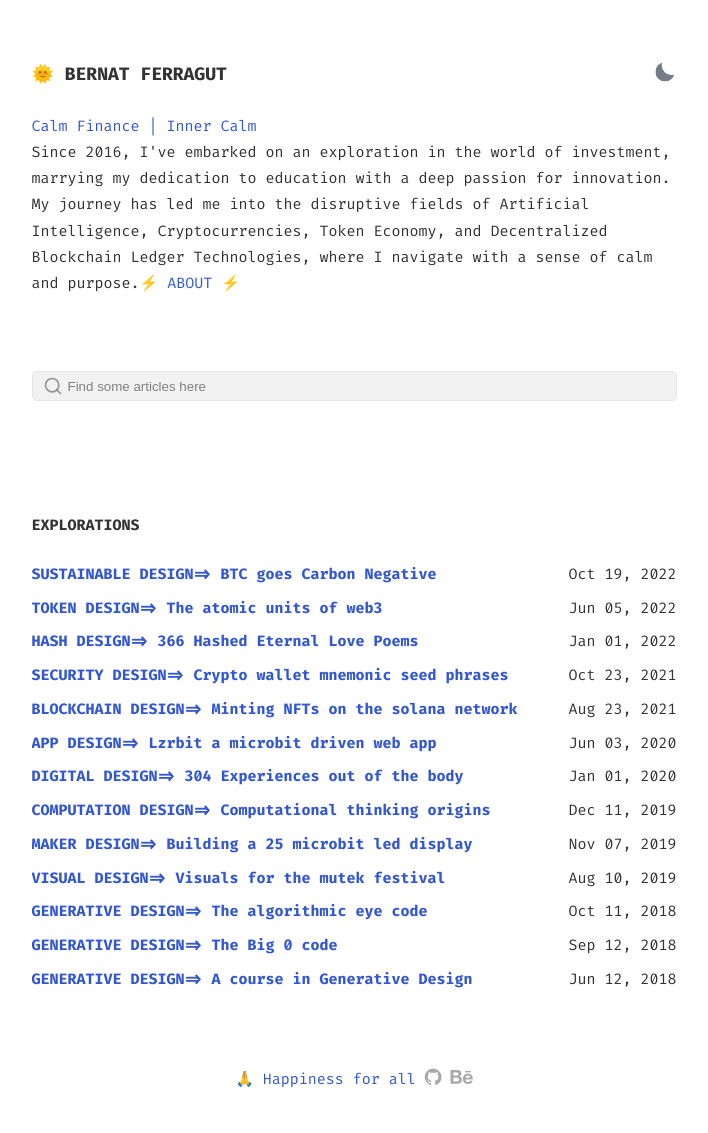
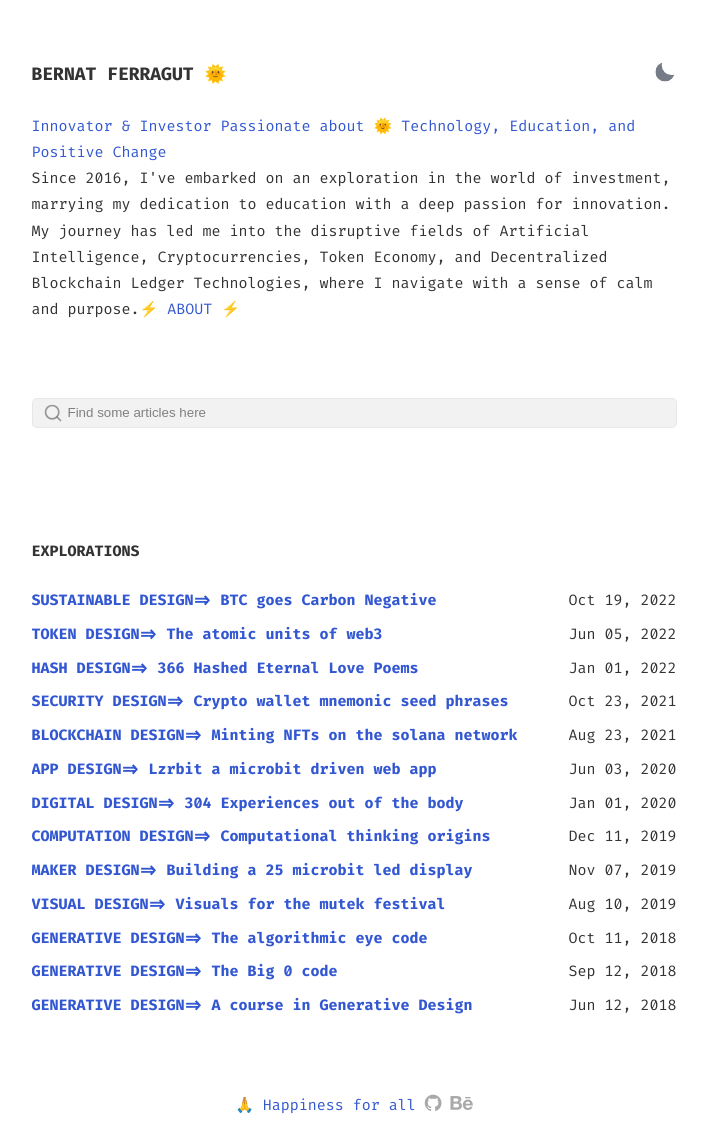
Before and after one commit to bernatferragut/WEB2, a Jekyll site: the page built from index.html, in a window 1280 px wide. Shown: the whole page, without its empty margins (286-994 px from the left). Built offline with Jekyll 4.4.1, drawn with Linux system fonts in a browser that asks for light colours; before the commit the page ends 1107 px from its top, so only the background shows below that.

Commit message:
Update index.html
Headline added

```diff
--- a/index.html
+++ b/index.html
@@ -3,13 +3,13 @@ layout: default
 ---
 <section id="intro">
     <div class="flex-row-between">
-        <h1>🌞 BERNAT FERRAGUT </h1>
+        <h1> BERNAT FERRAGUT 🌞</h1>
         <button title="Change theme" id="theme-toggle" onclick="modeSwitcher()">
             <div></div>
         </button>
     </div>
     <div class="bio">
-        <a href"{{ site.baseurl }}/about"> Calm Finance | Inner Calm </a> <br>
+        <a href"{{ site.baseurl }}/about"> Innovator & Investor Passionate about 🌞 Technology, Education, and Positive Change </a> <br>
         <p>Since 2016, I've embarked on an exploration in the world of investment, marrying my dedication to education with a deep passion for innovation. My journey has led me into the disruptive fields of Artificial Intelligence, Cryptocurrencies, Token Economy, and Decentralized Blockchain Ledger Technologies, where I navigate with a sense of calm and purpose.<a href="{{ site.baseurl }}/about">⚡ ABOUT ⚡</a></p>
     </div>
 </section>
```
